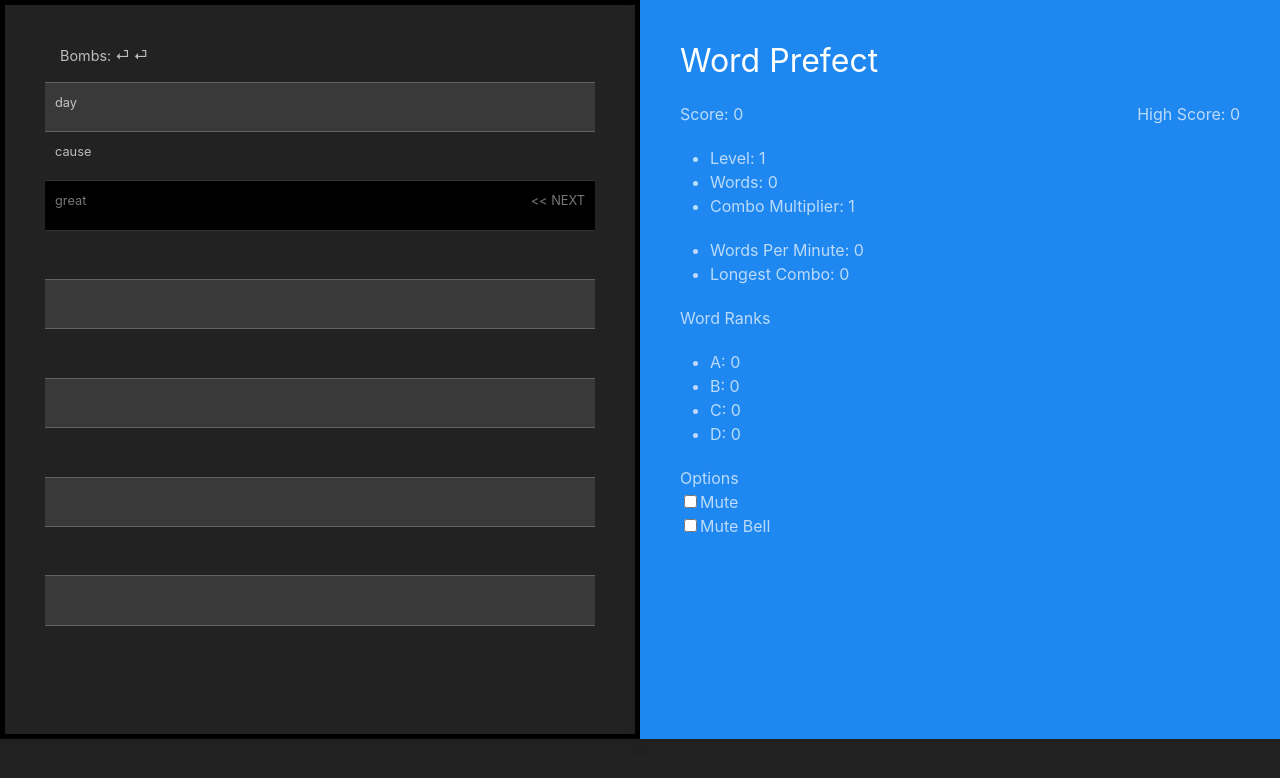
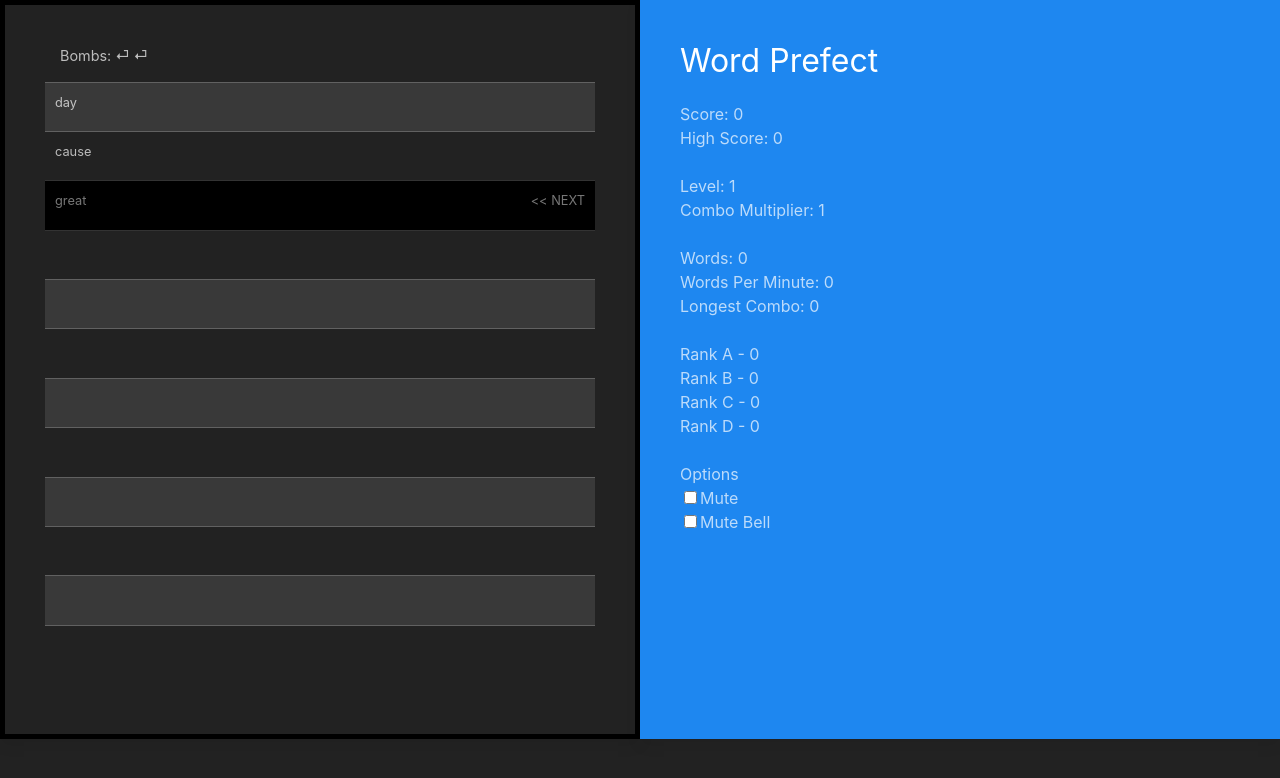
Before and after one commit to cij11/typing-game, a React (Create React App) app: page /typing-game/game in a window 1280 px wide. Shown: the top 778 px of the page. Built offline with nearby package versions, Linux system fonts and the light colour scheme.

Commit message:
Tidy up score panel

```diff
--- a/src/components/Scores.tsx
+++ b/src/components/Scores.tsx
@@ -19,16 +19,12 @@ export default class Scores extends React.Component<Props> {
             <div>
                 <div>
                     <h2>Word Prefect</h2>
-                    <div className="uk-flex uk-flex-between">
-                        <span>Score: {this.props.score.scoreTotal}</span>
-                        <span>High Score: {getHighScore()}</span>
-                    </div>
-                    <ul>
-                        <li>Level: {this.props.score.level}</li>
-                        <li>Words: {this.props.score.words}</li>
+                    <div>Score: {this.props.score.scoreTotal}</div>
+                    <div>High Score: {getHighScore()}</div>
+                    <br />
 
-                        <li>Combo Multiplier: {this.props.score.multiplier}</li>
-                    </ul>
+                    <div>Level: {this.props.score.level}</div>
+                    <div>Combo Multiplier: {this.props.score.multiplier}</div>
                 </div>
 
                 <div>
--- a/src/components/Stats.tsx
+++ b/src/components/Stats.tsx
@@ -11,21 +11,21 @@ export default class Stats extends React.Component<Props> {
     render() {
         return (
             <div>
-                <ul>
-                    <li>
-                        Words Per Minute:{' '}
-                        {Math.round(this.props.score.wordsPerMinute)}
-                    </li>
-                    <li>Longest Combo: {this.props.score.longestCombo}</li>
-                </ul>
-
-                <div>Word Ranks</div>
-                <ul>
-                    <li>A: {this.props.score.a}</li>
-                    <li>B: {this.props.score.b}</li>
-                    <li>C: {this.props.score.c}</li>
-                    <li>D: {this.props.score.d}</li>
-                </ul>
+                <br />
+                <div>Words: {this.props.score.words}</div>
+                <div>
+                    Words Per Minute:{' '}
+                    {Math.round(this.props.score.wordsPerMinute)}
+                </div>
+                <div>Longest Combo: {this.props.score.longestCombo}</div>
+                <br />
+                <div>
+                    <div>Rank A - {this.props.score.a}</div>
+                    <div>Rank B - {this.props.score.b}</div>
+                    <div>Rank C - {this.props.score.c}</div>
+                    <div>Rank D - {this.props.score.d}</div>
+                </div>
+                <br />
             </div>
         )
     }
```
